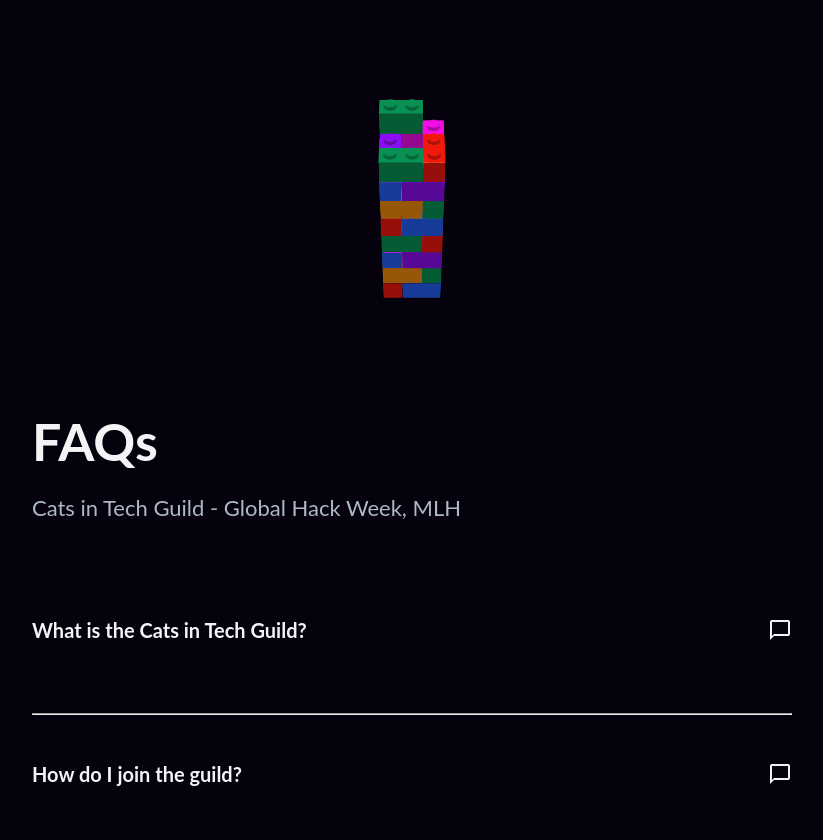
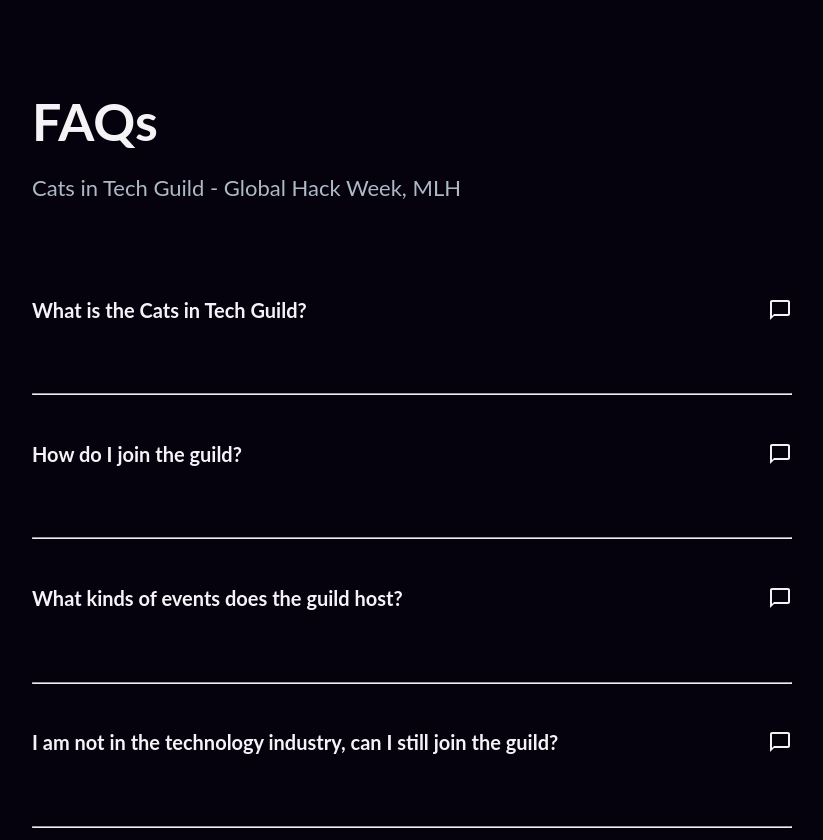
Before and after one commit to Priyanshu-Singh-1/FAQ-Page-for-Cats-in-Tech-Build, a plain HTML site: page index.html in a window 1280 px wide. Shown: the top 840 px of the page, without its empty margins (228-1051 px from the left). Drawn offline with nearby package versions, Linux system fonts and the light colour scheme.

```diff
--- a/index.html
+++ b/index.html
@@ -1,10 +1,12 @@
 <!DOCTYPE html>
-<html>
+<html lang="en">
   <head>
 
     <link href="https://fonts.googleapis.com/icon?family=Material+Icons|Material+Icons+Outlined" rel="stylesheet" />
     <script src="http://code.jquery.com/jquery-2.1.4.min.js"></script>
     <title>Cats in Tech Guild FAQ</title>
+    <!-- <link rel="icon" type="image/x-icon" href="./favicon.ico"> -->
+    <link rel="shortcut icon" href="./favicon.ico" type="image/x-icon">
     <style>
         /* CSS for styling the FAQ page */
         body {
@@ -18,6 +20,7 @@
         .faq-section {
                 max-width: 760px;
                 margin: 0 auto;
+                display: none;
         }
 
         header {
@@ -101,9 +104,6 @@
                 --trans-dur: 0.3s;
                 font-size: calc(16px + (20 - 16) * (100vw - 320px) / (1280 - 320));
         }
-        .tower{
-                /* display: none; */
-        }
 
         .tower,
         .tower__brick,
@@ -117,8 +117,8 @@
                 margin: 0 auto 1.5em auto;
                 position: relative;
                 perspective: 800px;
-                width: 16em;
-                height: 16em;
+                width: 30em;
+                height: 30em;
         }
         .tower__brick,
         .tower__brick-layer,
@@ -460,7 +460,7 @@
   </head>
   <body>
         <!-- Preloader div - tower -->
-        <div class="tower">
+        <div class="tower" id="tower">
 		<div class="tower__group">
 			<div class="tower__brick-layer tower__brick-layer--4">
 				<div class="tower__brick tower__brick--0">
@@ -739,7 +739,7 @@
         <!-- Preloader div container ends -->
 
         <!-- This is the FAQ page -->
-        <div class="faq-section">
+        <div class="faq-section" id="faq-section">
                 <header>
                   <h2>FAQs</h2>
                   <p>Cats in Tech Guild - Global Hack Week, MLH</p>
@@ -806,15 +806,19 @@
               <script>
                 // JavaScript code to hide the preloader after the page has finished loading
                 // Select the preloader animation
-                var preloader = document.getElementsByClassName("tower");
+                var loader = document.getElementById('tower');
+                var faq = document.getElementById('faq-section');
+                // faq.style.display = 'none';
 
-                // Hide the preloader animation when the website has finished loading
-                window.addEventListener("load", function(){
-                        preloader.style.display = "none";
+                window.addEventListener ("load", function() {
+                //Hide the spinner after 2 seconds
+                setTimeout(function(){
+                        loader.style.display = 'none';
+                        faq.style.display = 'block';
+                }, 3000);
+
+
                 });
-
-                //for pausing to 1s
-                SetTimeOut(load, 1000)
               </script>
   </body>
 </html>
```
Also changed, not shown: favicon.ico (added).
